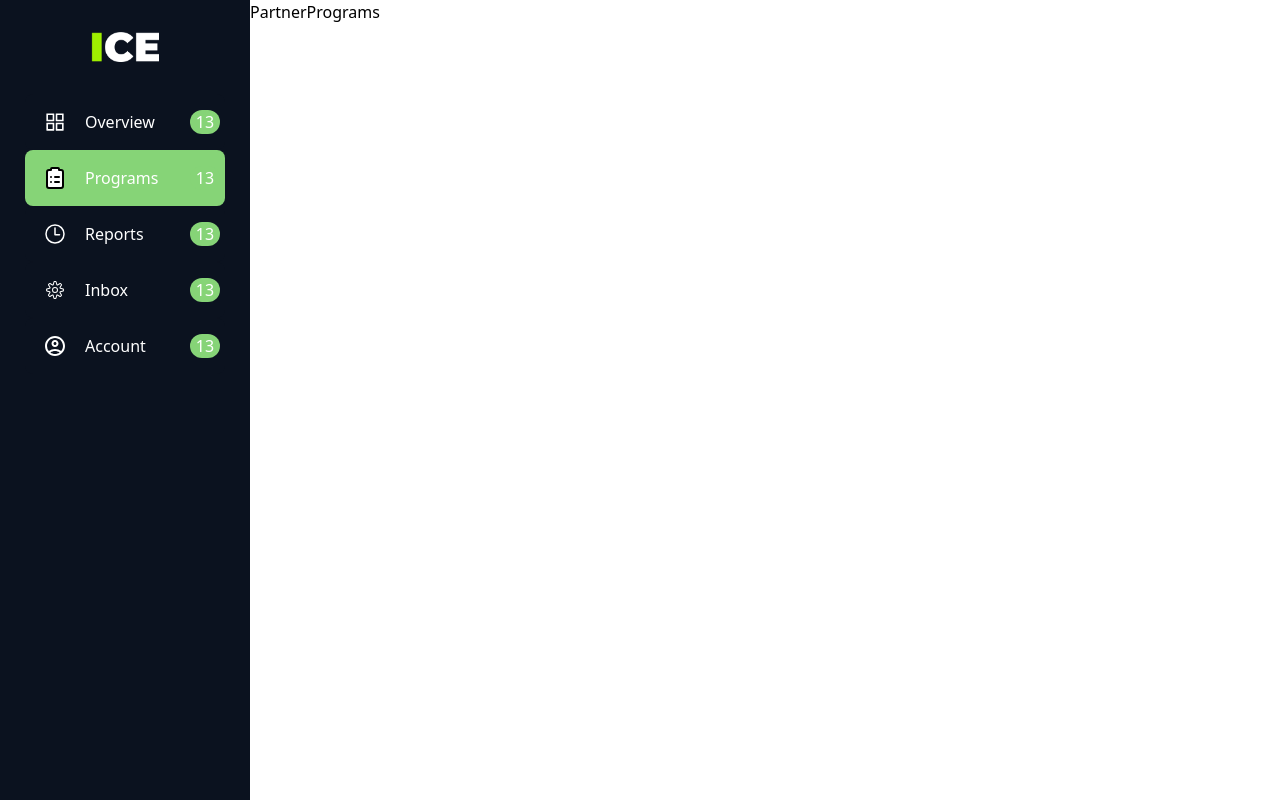
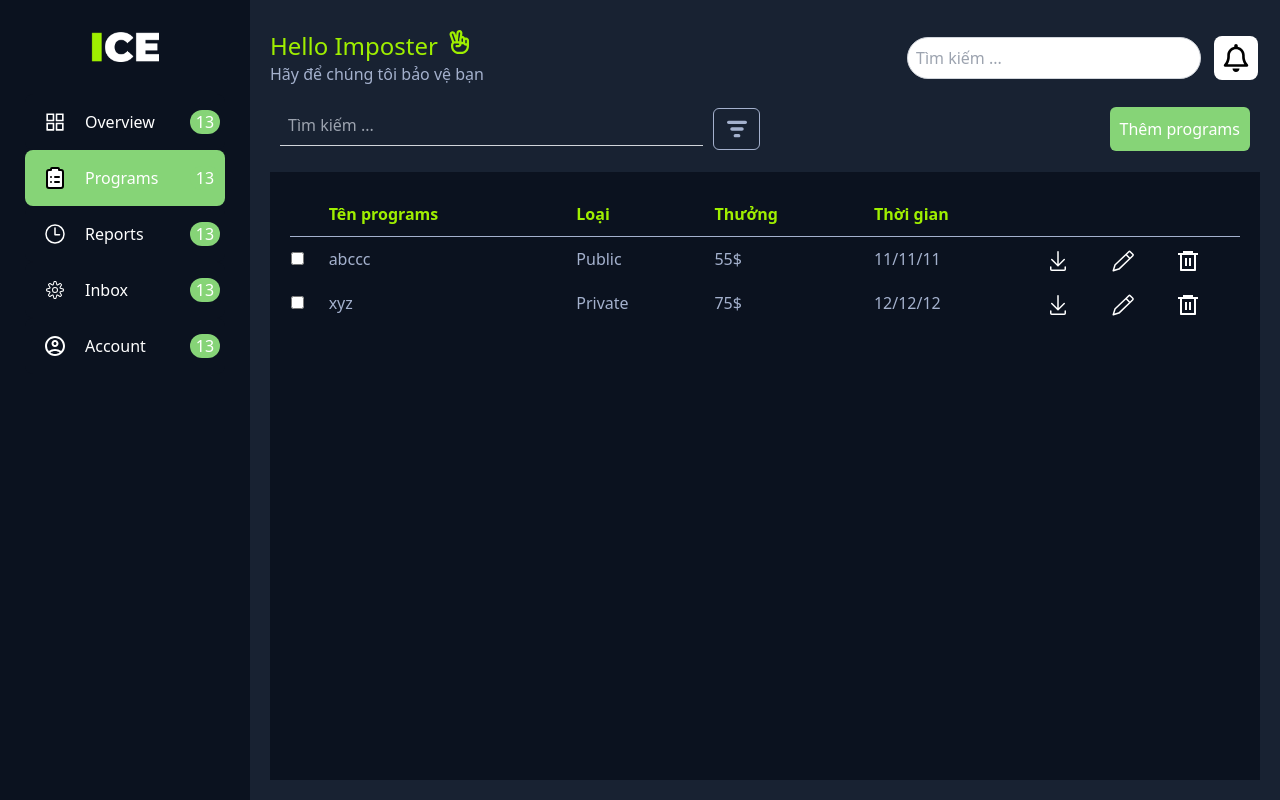
Before and after one commit to dinh-namle/ICE-INT3306-8, a React (Vite) app in the folder frontend/: page /partner/programs in a window 1280 px wide. Built offline with nearby package versions, Linux system fonts and the light colour scheme.

Commit message:
update partner programs

```diff
--- /dev/null
+++ b/frontend/src/components/PartnerCreateList.tsx
@@ -0,0 +1,62 @@
+import React from 'react';
+
+interface ButtonProps {
+  handleAction: () => void;
+  icon: React.ReactNode;
+}
+
+interface CreateListProps {
+  showCheckbox: boolean;
+  headers: string[];
+  data: string[][];
+  buttons: ButtonProps[];
+}
+
+const PartnerCreateList: React.FC<CreateListProps> = ({ showCheckbox, headers, data, buttons }) => {
+  return (
+    <div className="overflow-x-auto">
+      <table className="w-full">
+        <thead className="text-main2-1 border-b-[0.25px] border-main1-3">
+          <tr>
+            {showCheckbox && <th></th>}
+            {headers.map((header, index) => (
+              <th key={index} className="text-start p-[10px]">
+                {header}
+              </th>
+            ))}
+            {buttons.map((_, index) => (
+              <th key={`button-header-${index}`}></th>
+            ))}
+          </tr>
+        </thead>
+        <tbody className="text-main1-3">
+          {data.map((row, rowIndex) => (
+            <tr key={rowIndex}>
+              {showCheckbox && (
+                <td>
+                  <input
+                    type="checkbox"
+                  />
+                </td>
+              )}
+              {row.map((cell, cellIndex) => (
+                <td key={cellIndex} className="p-[10px]">
+                  {cell}
+                </td>
+              ))}
+              {buttons.map((button, buttonIndex) => (
+                <td key={`button-${rowIndex}-${buttonIndex}`}>
+                  <button onClick={button.handleAction} className="mr-2 pt-[10px]">
+                    {button.icon}
+                  </button>
+                </td>
+              ))}
+            </tr>
+          ))}
+        </tbody>
+      </table>
+    </div>
+  );
+};
+
+export default PartnerCreateList;
--- a/frontend/src/components/index.ts
+++ b/frontend/src/components/index.ts
@@ -6,3 +6,4 @@ export {default as PartnerSideBar} from './PartnerSideBar'
 export {default as PartnerSearch} from './PartnerSearch'
 export {default as Modal } from './Modal';
 export {default as ProgramsSearch} from './ProgramsSearch';
+export {default as PartnerCreateList} from './PartnerCreateList';
--- a/frontend/src/pages/Partner/PartnerPrograms.tsx
+++ b/frontend/src/pages/Partner/PartnerPrograms.tsx
@@ -1,9 +1,98 @@
-import React from 'react'
+import React, { useState } from 'react';
+import { Link, useNavigate } from 'react-router-dom';
+import { PartnerCreateList, PartnerSearch } from '../../components';
+import { CgSortAz } from 'react-icons/cg';
+import { GoDownload, GoPencil } from 'react-icons/go';
+import { RiDeleteBin6Line } from 'react-icons/ri';
 
 const PartnerPrograms: React.FC = () => {
-  return (
-    <div>PartnerPrograms</div>
-  )
+    const navigate = useNavigate();
+    const [searchTerm1, setSearchTerm1] = useState<string>('');
+    const [searchTerm2, setSearchTerm2] = useState<string>('');
+
+    const handleDownload = () => {};
+    const handleDelete = () => {};
+    const handleUpdate = () => {};
+
+    const data = [
+        ['abccc', 'Public', '55$', '11/11/11'],
+        ['xyz', 'Private', '75$', '12/12/12'],
+    ];
+
+    const buttons = [
+        { handleAction: handleDownload, icon: <GoDownload className="fill-white size-6" /> },
+        { handleAction: handleUpdate, icon: <GoPencil className="fill-white size-6" /> },
+        { handleAction: handleDelete, icon: <RiDeleteBin6Line className="fill-white size-6" /> },
+    ];
+
+    const handleSearchChange1 = (e: React.ChangeEvent<HTMLInputElement>) => {
+        setSearchTerm1(e.target.value);
+    };
+
+    const handleKeyPress1 = (e: React.KeyboardEvent<HTMLInputElement>) => {
+        if (e.key === 'Enter') {
+            console.log('Tìm kiếm ô 1:', searchTerm1);
+        }
+    };
+
+    const handleSearchChange2 = (e: React.ChangeEvent<HTMLInputElement>) => {
+        setSearchTerm2(e.target.value);
+    };
+
+    const handleKeyPress2 = (e: React.KeyboardEvent<HTMLInputElement>) => {
+        if (e.key === 'Enter') {
+            console.log('Tìm kiếm ô 2:', searchTerm2);
+        }
+    };
+
+    const handleSort = () => {};
+
+    return (
+        <div className="bg-main1-2 min-h-screen w-full h-[100vh] flex flex-col p-[20px] ">
+            <div className="w-full basis-[10%] flex justify-center items-center">
+                <PartnerSearch
+                    searchTerm={searchTerm1}
+                    onSearchChange={handleSearchChange1}
+                    onSearchKeyPress={handleKeyPress1}
+                />
+            </div>
+
+            <div className="basis-[10%] flex flex-row justify-center items-center w-full pb-[10px]">
+                <div className="basis-[50%] pl-[10px] flex flex-row justify-start items-center">
+                    <div className="basis-[90%] mr-[10px]">
+                        <input
+                            type="text"
+                            value={searchTerm2}
+                            onChange={handleSearchChange2}
+                            onKeyPress={handleKeyPress2}
+                            placeholder="Tìm kiếm ..."
+                            className="border-b-[0.25px] border-gray-300 p-2 w-full bg-main1-2 mb-2"
+                        />
+                    </div>
+
+                    <div className="basis-[10%] flex justify-center items-center border-[0.25px] border-main1-3 rounded-md">
+                        <button onClick={handleSort}>
+                            <CgSortAz className="size-10 text-main1-3"/>
+                        </button>
+                    </div>
+                </div>
+                <div className="basis-[50%] mr-[10px] flex justify-end items-center">
+                    <button onClick={handleSort} className="text-white bg-main2-2 rounded-md p-[10px]">
+                        Thêm programs
+                    </button>
+                </div>
+            </div>
+
+            <div className="basis-[80%] w-full bg-main1-1 p-[20px]">
+                <PartnerCreateList
+                    showCheckbox={true}
+                    headers={["Tên programs", "Loại", "Thưởng", "Thời gian"]}
+                    data={data}
+                    buttons={buttons}
+                />
+            </div>
+        </div>
+    );
 }
 
-export default PartnerPrograms
+export default PartnerPrograms;
```
Also changed, not shown: 1 other file (tests, documents, lock files or other folders).
